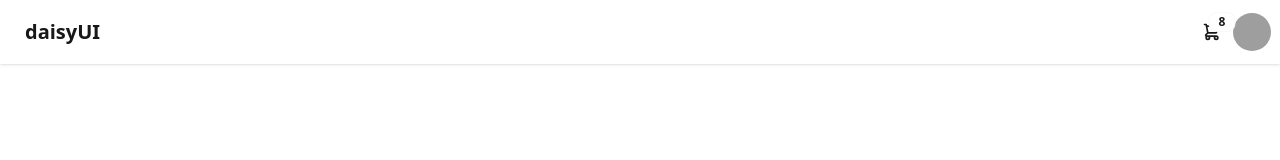
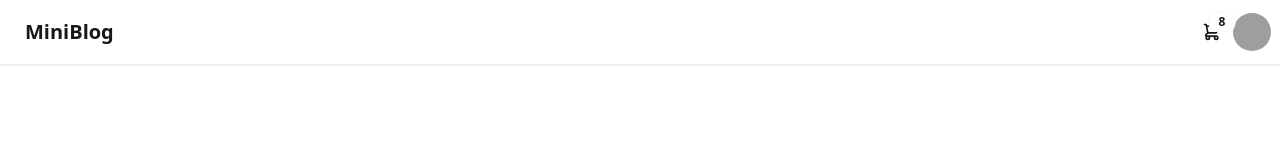
Before and after one commit to fatin-israq/miniblog-react, a React (Vite) app: page / in a window 1280 px wide. Shown: the top 160 px of the page. Built offline with nearby package versions, Linux system fonts and the light colour scheme; grey boxes are pictures that could not be loaded.

Commit message:
Added Navbar from Daisy UI component library

```diff
--- a/src/components/Navbar/Navbar.jsx
+++ b/src/components/Navbar/Navbar.jsx
@@ -6,7 +6,7 @@
       <div>
         <div className="navbar bg-base-100 shadow-sm">
           <div className="flex-1">
-            <a className="btn btn-ghost text-xl">daisyUI</a>
+            <a className="btn btn-ghost text-xl">MiniBlog</a>
           </div>
           <div className="flex-none">
             <div className="dropdown dropdown-end">
```
